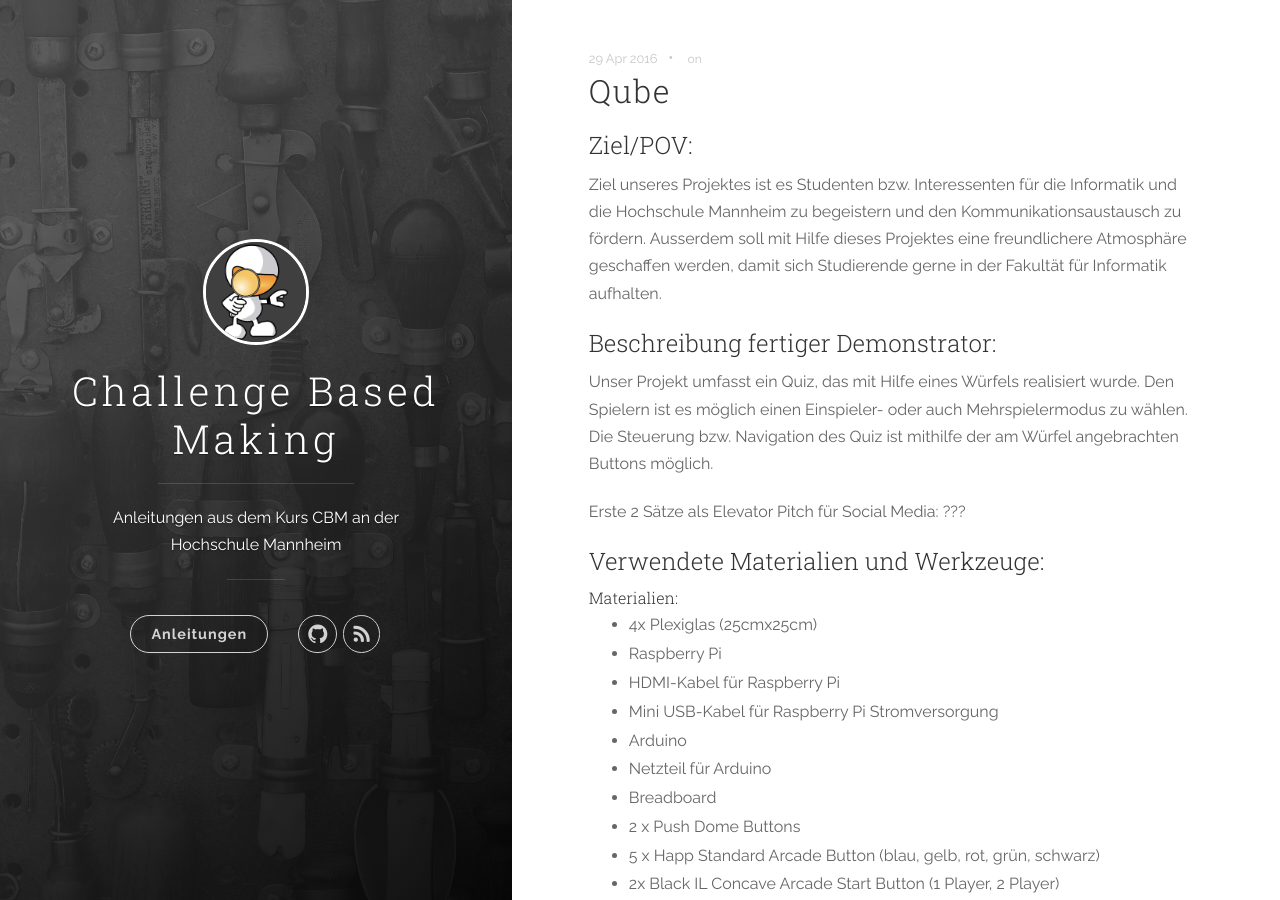
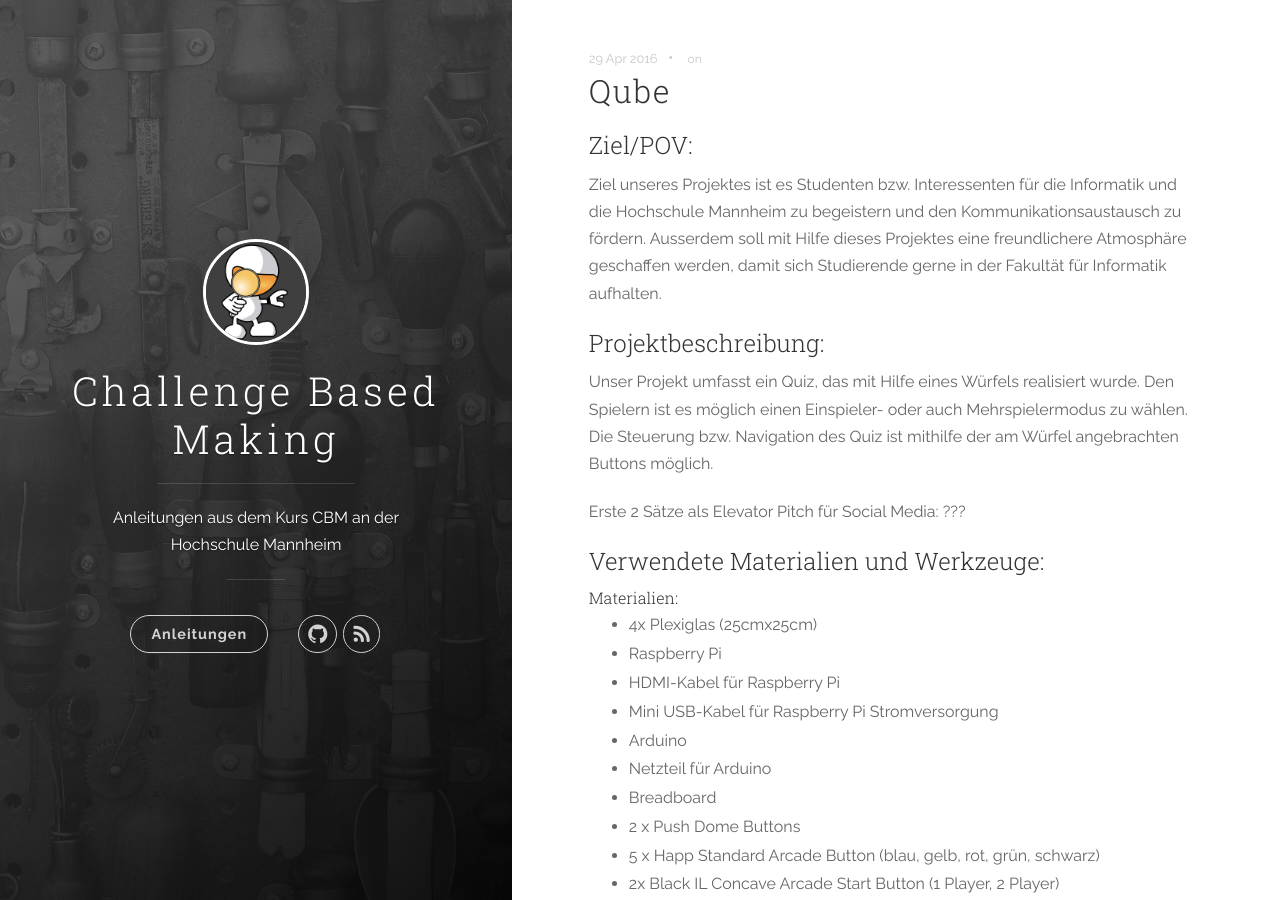
Before and after one commit to cbm-instructions/cbm-instructions.github.io, a Jekyll site: the page built from _posts/2016-06-13-twoandahalfwomen.markdown, in a window 1280 px wide and 900 px high. Built offline with Jekyll 4.4.1, drawn with Linux system fonts in a browser that asks for light colours; nearby versions of some CDN libraries.

Commit message:
headline Bescheibung

```diff
--- a/_posts/2016-06-13-twoandahalfwomen.markdown
+++ b/_posts/2016-06-13-twoandahalfwomen.markdown
@@ -8,7 +8,7 @@ date:   2016-04-29 15:09:51 +0200
 ## Ziel/POV:
 Ziel unseres Projektes ist es Studenten bzw. Interessenten für die Informatik und die Hochschule Mannheim zu begeistern und den Kommunikationsaustausch zu fördern. Ausserdem soll mit Hilfe dieses Projektes eine  freundlichere Atmosphäre geschaffen werden, damit sich Studierende gerne in der Fakultät für Informatik aufhalten.
 
-## Beschreibung fertiger Demonstrator:
+## Projektbeschreibung:
 Unser Projekt umfasst ein Quiz, das mit Hilfe eines Würfels realisiert wurde. Den Spielern ist es möglich einen Einspieler- oder auch Mehrspielermodus zu wählen. Die Steuerung bzw. Navigation des Quiz ist mithilfe der am Würfel angebrachten Buttons möglich.
 
 Erste 2 Sätze als Elevator Pitch für Social Media:
```
